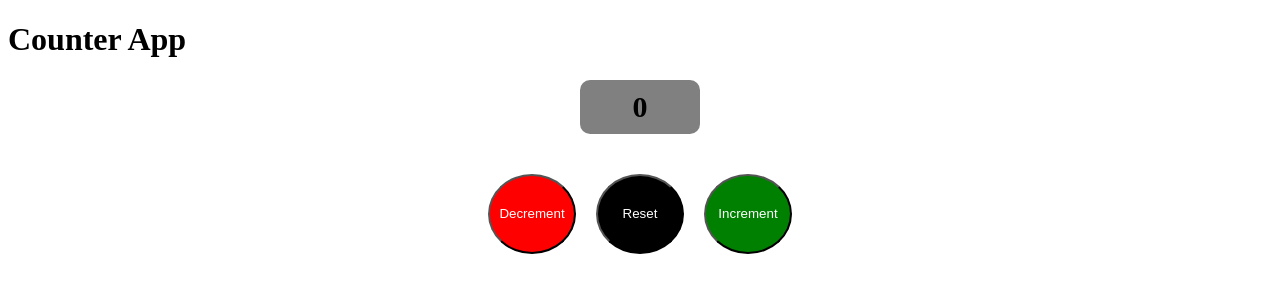
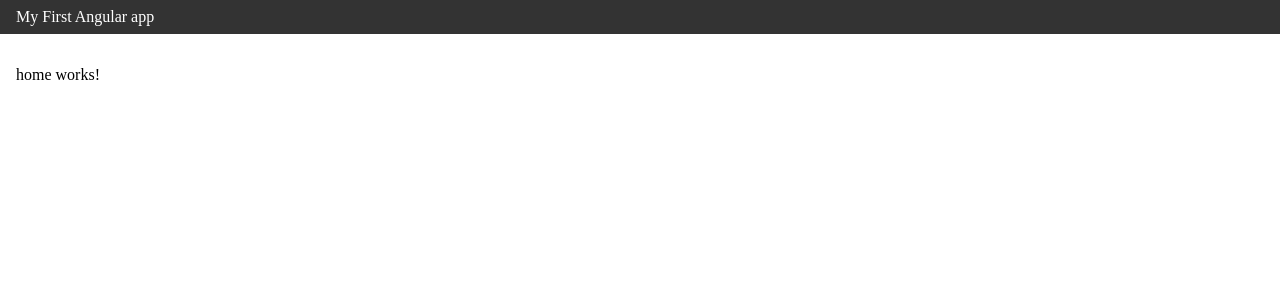
Before and after one commit to tarleomkar/angular-learnings, an Angular app in the folder angular-tut/: page / in a window 1280 px wide. Shown: the top 300 px of the page. Built offline with nearby package versions, Linux system fonts and the light colour scheme.

Commit message:
Angular Data Binding With Signals

```diff
--- a/angular-tut/src/app/app.component.css
+++ b/angular-tut/src/app/app.component.css
@@ -1,34 +1,3 @@
-.btn {
-    width: 88px;
-    height: 80px;
-    border-radius: 50%;
-    margin: 10px;
-    color: #fff;
-    cursor: pointer;
+main {
+    padding: 16px;
 }
-
-.bg-red {
-    background-color: red;
-}
-
-.bg-black {
-    background-color: black;
-}
-
-.bg-green {
-    background-color: green;
-}
-
-.btn:hover {
-    border: 1px solid #fff;
-}
-
-.count {
-    width: 100px;
-    background-color: gray;
-    padding: 10px;
-    font-size: 30px;
-    border-radius: 10px;
-    margin: auto;
-    margin-bottom: 30px;
-}
--- a/angular-tut/src/app/app.component.html
+++ b/angular-tut/src/app/app.component.html
@@ -1,9 +1,5 @@
-<h1>Counter App</h1>
-<div style="text-align: center;">
-    <h2 class="count">{{count}}</h2>
-    <div>
-        <button (click)="handleCounter('minus')" class="btn bg-red">Decrement</button>
-        <button (click)="handleCounter('reset')" class="btn bg-black">Reset</button>
-        <button (click)="handleCounter('plus')" class="btn bg-green ">Increment</button>
-    </div>
-</div>
+<app-header></app-header>
+<main>
+    <app-home></app-home>
+</main>
+<router-outlet></router-outlet>
--- a/angular-tut/src/app/app.component.ts
+++ b/angular-tut/src/app/app.component.ts
@@ -1,39 +1,13 @@
 import { Component } from '@angular/core';
 import { RouterOutlet } from '@angular/router';
-import { LoginComponent } from './login/login.component';
-import { SignupComponent } from './signup/signup.component';
-import { ProfileComponent } from './profile/profile.component';
+import { HomeComponent } from './home/home.component';
+import { HeaderComponent } from './components/header/header.component';
 
 @Component({
   selector: 'app-root',
-  imports: [LoginComponent, SignupComponent, ProfileComponent],
+  standalone: true,
+  imports: [RouterOutlet, HomeComponent, HeaderComponent],
   templateUrl: './app.component.html',
-  styleUrl: './app.component.css'
+  styleUrls: ['./app.component.css']
 })
-
-export class AppComponent {
-  count = 0;
-
-  // handleIncrement() {
-  //   this.count = this.count + 1;
-  // }
-
-  // handleDecrement() {
-  //   this.count = this.count - 1;
-  // }
-
-  // handleReset() {
-  //   this.count = 0;
-  // }
-
-  handleCounter(val: string) {
-    if(val == 'minus') {
-      this.count = this.count - 1;
-    } else if (val == 'plus') {
-      this.count = this.count + 1;
-    } else {
-      this.count = 0
-    }
-  }
-
-}
+export class AppComponent {}
--- /dev/null
+++ b/angular-tut/src/app/components/header/header.component.css
@@ -0,0 +1,9 @@
+header {
+    display: flex;
+    padding-inline: 16px;
+    padding-block: 8px;
+    background-color: #333;
+    color: white;
+    align-items: center;
+    justify-content: space-between;
+}
--- /dev/null
+++ b/angular-tut/src/app/components/header/header.component.html
@@ -0,0 +1,3 @@
+<header>
+    <nav>{{title()}}</nav>
+</header>
--- /dev/null
+++ b/angular-tut/src/app/components/header/header.component.ts
@@ -0,0 +1,11 @@
+import { Component, signal } from '@angular/core';
+
+@Component({
+  selector: 'app-header',
+  standalone: true,
+  templateUrl: './header.component.html',
+  styleUrls: ['./header.component.css']
+})
+export class HeaderComponent {
+  title = signal('My First Angular app')
+}
--- /dev/null
+++ b/angular-tut/src/app/home/home.component.html
@@ -0,0 +1 @@
+<p>home works!</p>
--- a/angular-tut/src/main.ts
+++ b/angular-tut/src/main.ts
@@ -1,6 +1,5 @@
 import { bootstrapApplication } from '@angular/platform-browser';
-import { appConfig } from './app/app.config';
 import { AppComponent } from './app/app.component';
 
-bootstrapApplication(AppComponent, appConfig)
-  .catch((err) => console.error(err));
+bootstrapApplication(AppComponent)
+  .catch(err => console.error(err));
--- a/angular-tut/src/styles.css
+++ b/angular-tut/src/styles.css
@@ -1 +1,9 @@
-/* You can add global styles to this file, and also import other style files */
+html,
+body {
+    margin: 0;
+    padding: 0;
+}
+
+* {
+    outline: none;
+}
```
Also changed, not shown: angular-tut/src/app/home/home.component.ts (added, +9 -0 lines), angular-tut/src/app/home/home.component.css (added), 2 other files (tests, documents, lock files or other folders).
